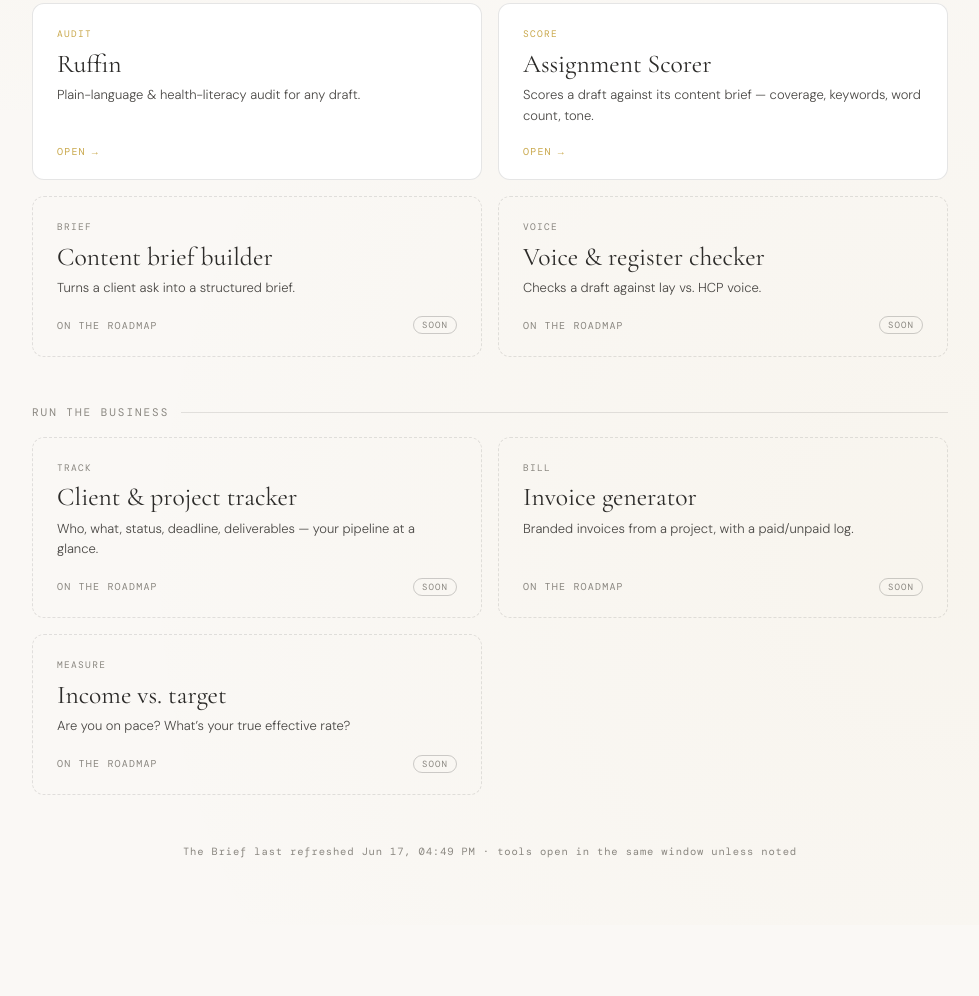
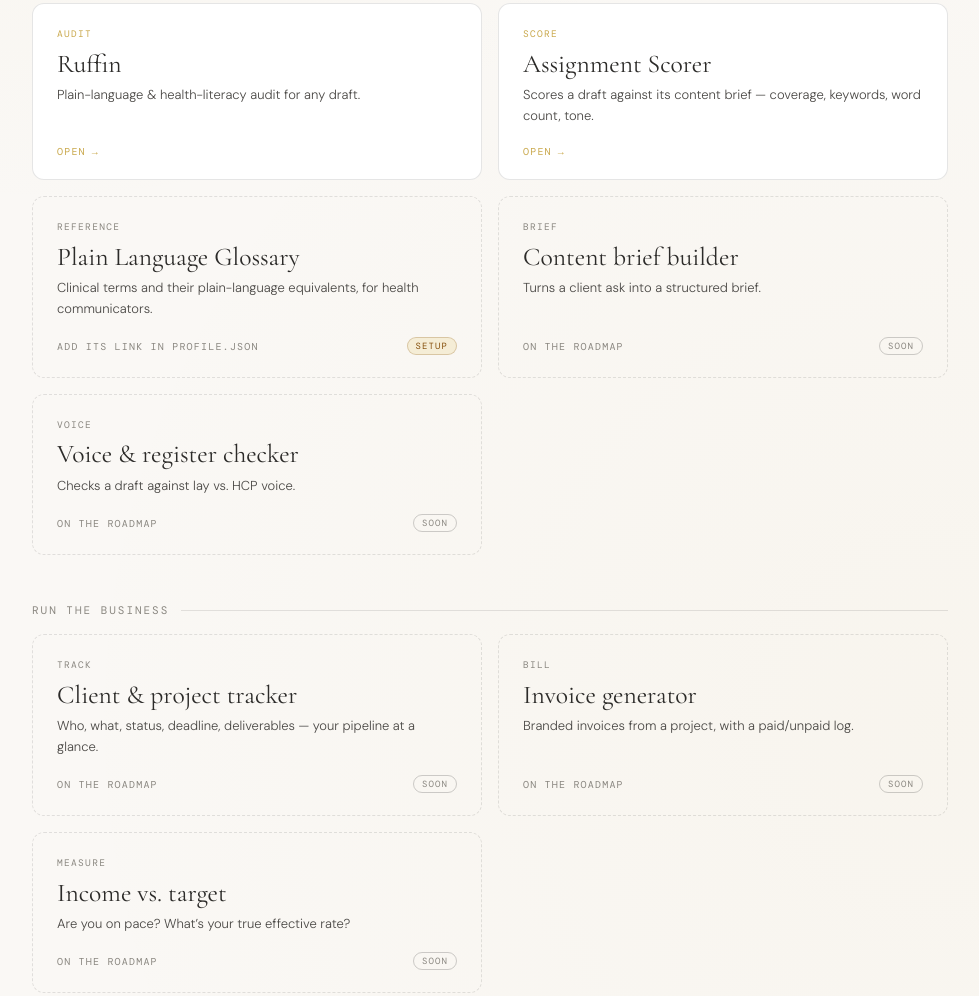
Before and after one commit to msholman/The-Brief, a plain HTML site: page command-center.html in a window 1280 px wide. Shown: the part 891-1887 px from the top of the page, without its empty margins (150-1129 px from the left). Before the commit the page ends 1816 px from the top, so only its background shows below. Drawn offline with nearby package versions, Linux system fonts and the light colour scheme; a web font is replaced by a local one.

Commit message:
Update command-center.html

```diff
--- a/command-center.html
+++ b/command-center.html
@@ -150,6 +150,7 @@
   do: [
     { stage:'Audit', name:'Ruffin', desc:'Plain-language & health-literacy audit for any draft.', linkKey:'ruffin', live:'maybe' },
     { stage:'Score', name:'Assignment Scorer', desc:'Scores a draft against its content brief — coverage, keywords, word count, tone.', linkKey:'scorer', live:'maybe' },
+    { stage:'Reference', name:'Plain Language Glossary', desc:'Clinical terms and their plain-language equivalents, for health communicators.', linkKey:'glossary', live:'maybe' },
     { stage:'Brief', name:'Content brief builder', desc:'Turns a client ask into a structured brief.', planned:true, note:'planned' },
     { stage:'Voice', name:'Voice & register checker', desc:'Checks a draft against lay vs. HCP voice.', planned:true, note:'planned' },
   ],
```
